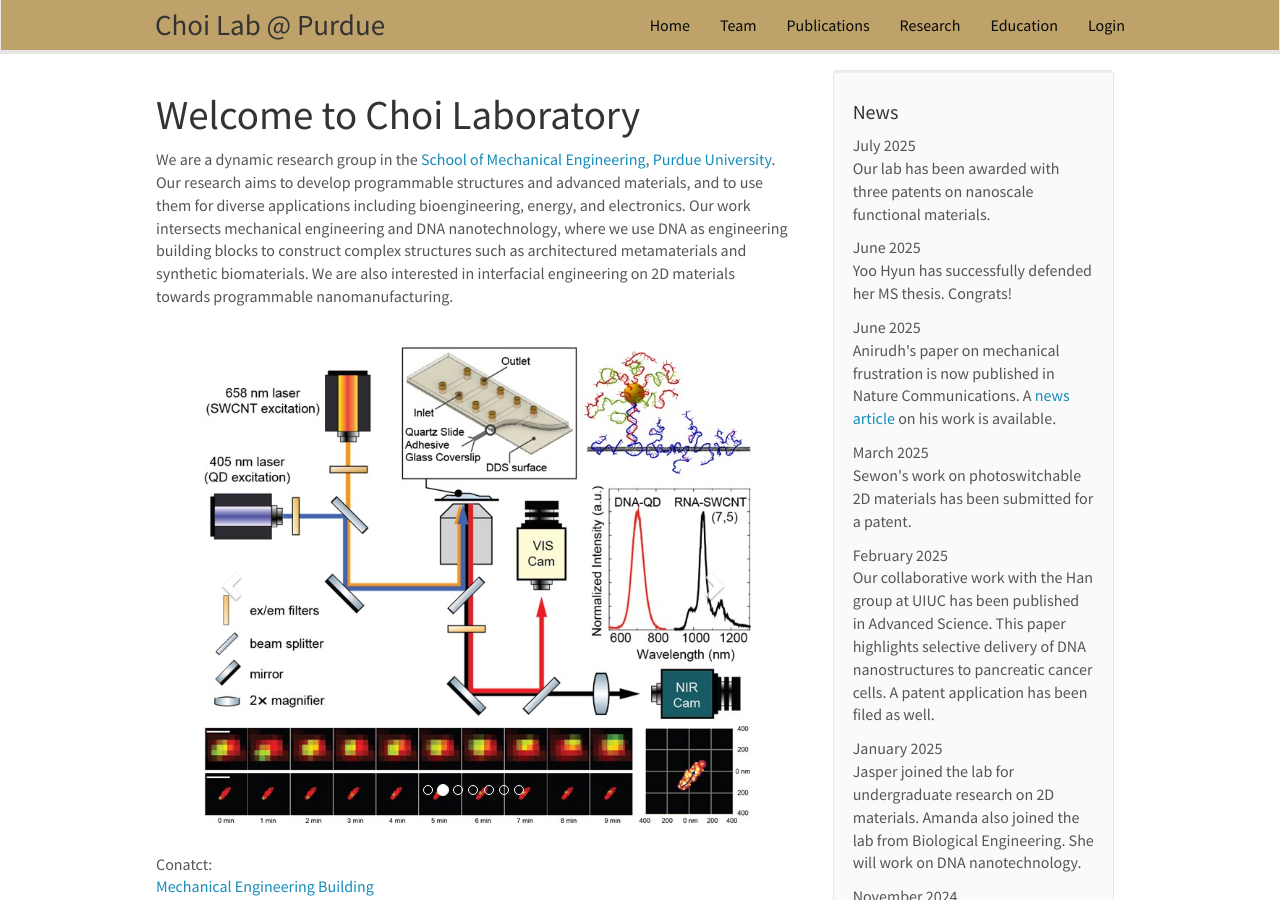
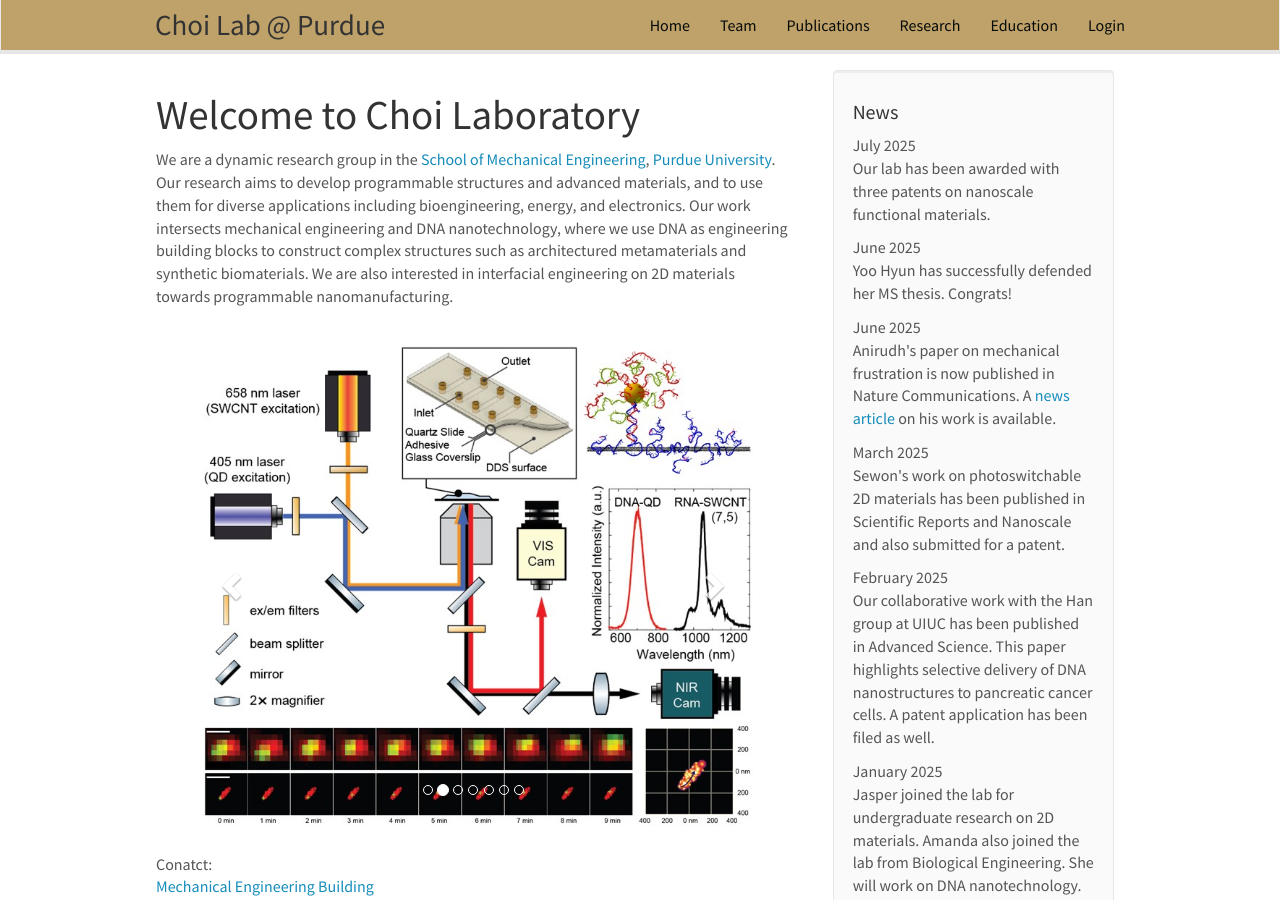
Before and after one commit to choidnalab/choidnalab.github.io, a Jekyll site: the page built from _pages/home.md, in a window 1280 px wide and 900 px high. Built offline with Jekyll 4.4.1, drawn with Linux system fonts in a browser that asks for light colours; nearby versions of some CDN libraries.

Commit message:
Update news.yml

```diff
--- a/_data/news.yml
+++ b/_data/news.yml
@@ -9,7 +9,7 @@
   headline: Anirudh's paper on mechanical frustration is now published in Nature Communications. A <a href=" https://engineering.purdue.edu/ME/News/2025/dna-origami-showcases-mechanical-frustration "> news article </a> on his work is available.
 
 - date: March 2025
-  headline: Sewon's work on photoswitchable 2D materials has been submitted for a patent.
+  headline: Sewon's work on photoswitchable 2D materials has been published in Scientific Reports and Nanoscale and also submitted for a patent.
 
 - date: February 2025
   headline: Our collaborative work with the Han group at UIUC has been published in Advanced Science. This paper highlights selective delivery of DNA nanostructures to pancreatic cancer cells. A patent application has been filed as well.
```
